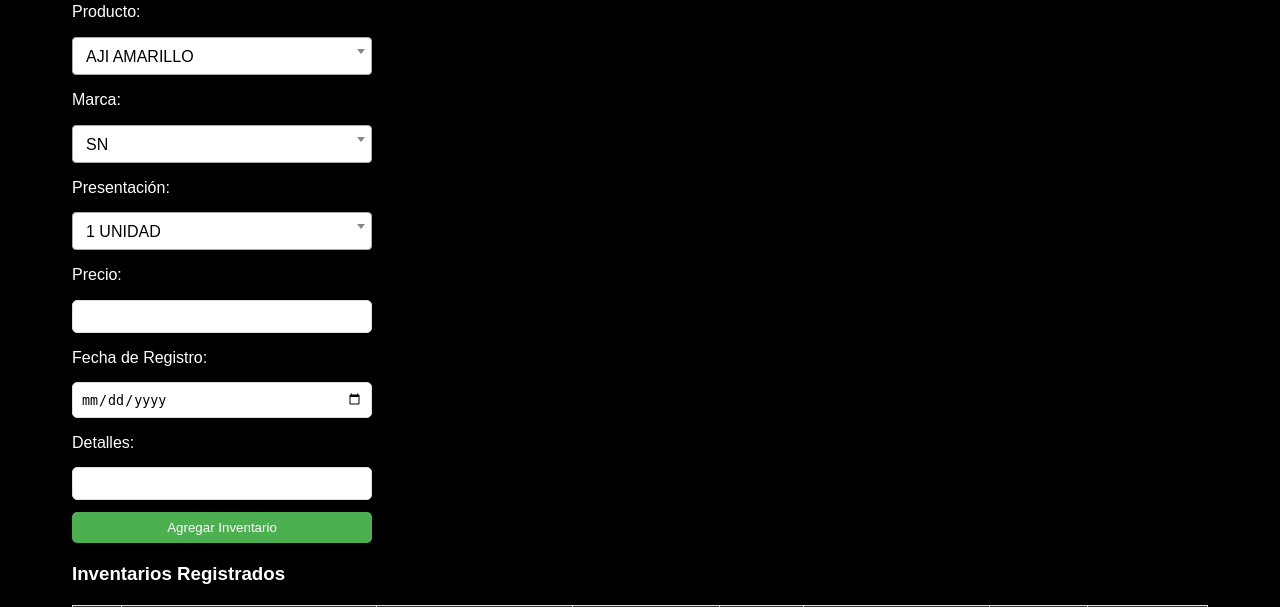
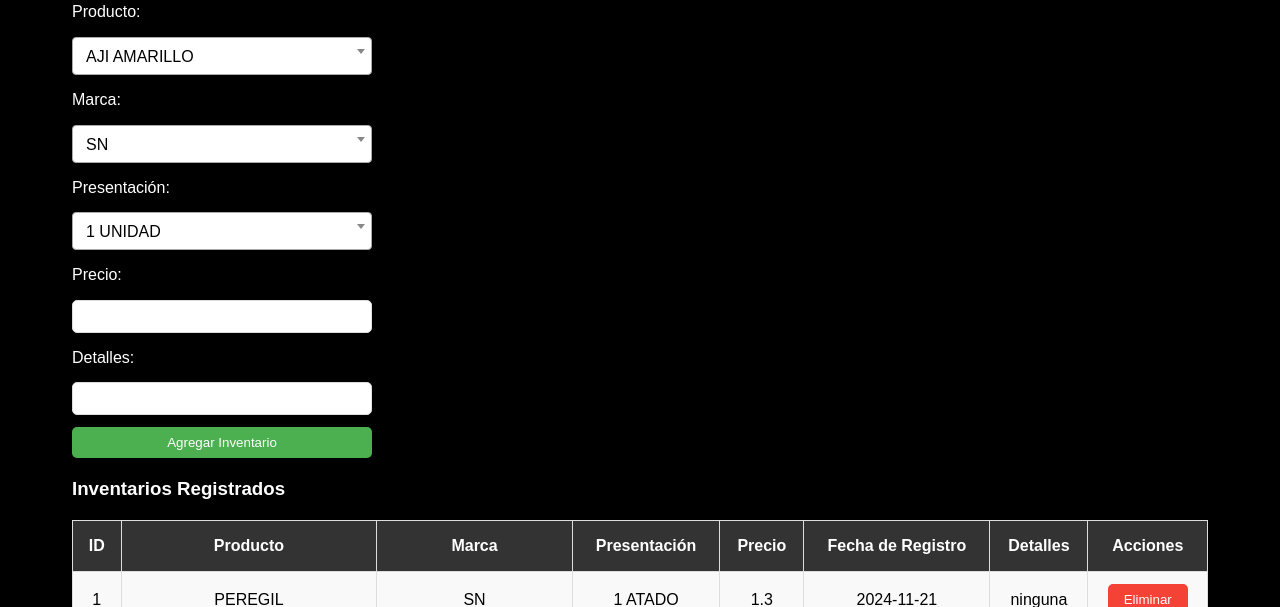
Before and after one commit to Andiquis/eureka, a PHP site: page /index_inventario.php in a window 1280 px wide. Shown: the part 167-774 px from the top of the page. Run offline with PHP 8.4, Linux system fonts and the light colour scheme; data comes from the database, SQL or seed files in the repository; some libraries are stand-ins or nearby versions.

Commit message:
Update index_inventario.php

```diff
--- a/index_inventario.php
+++ b/index_inventario.php
@@ -15,7 +15,7 @@ if ($_SERVER['REQUEST_METHOD'] == 'POST' && isset($_POST['action']) && $_POST['a
     $id_marca = $_POST['id_marca'];
     $id_presentacion = $_POST['id_presentacion'];
     $precio = $_POST['precio'];
-    $fecha_registro = $_POST['fecha_registro'];
+    $fecha_registro = date('Y-m-d');
     $detalles = !empty($_POST['detalles']) ? $_POST['detalles'] : 'ninguna';
 
     // Verificar si ya existe el inventario
@@ -206,9 +206,6 @@ $(document).ready(function() {
             <label>Precio:</label>
             <input type="number" name="precio" step="0.01" required>
 
-            <label>Fecha de Registro:</label>
-            <input type="date" name="fecha_registro" required>
-
             <label>Detalles:</label>
             <input type="text" name="detalles">
 
```
